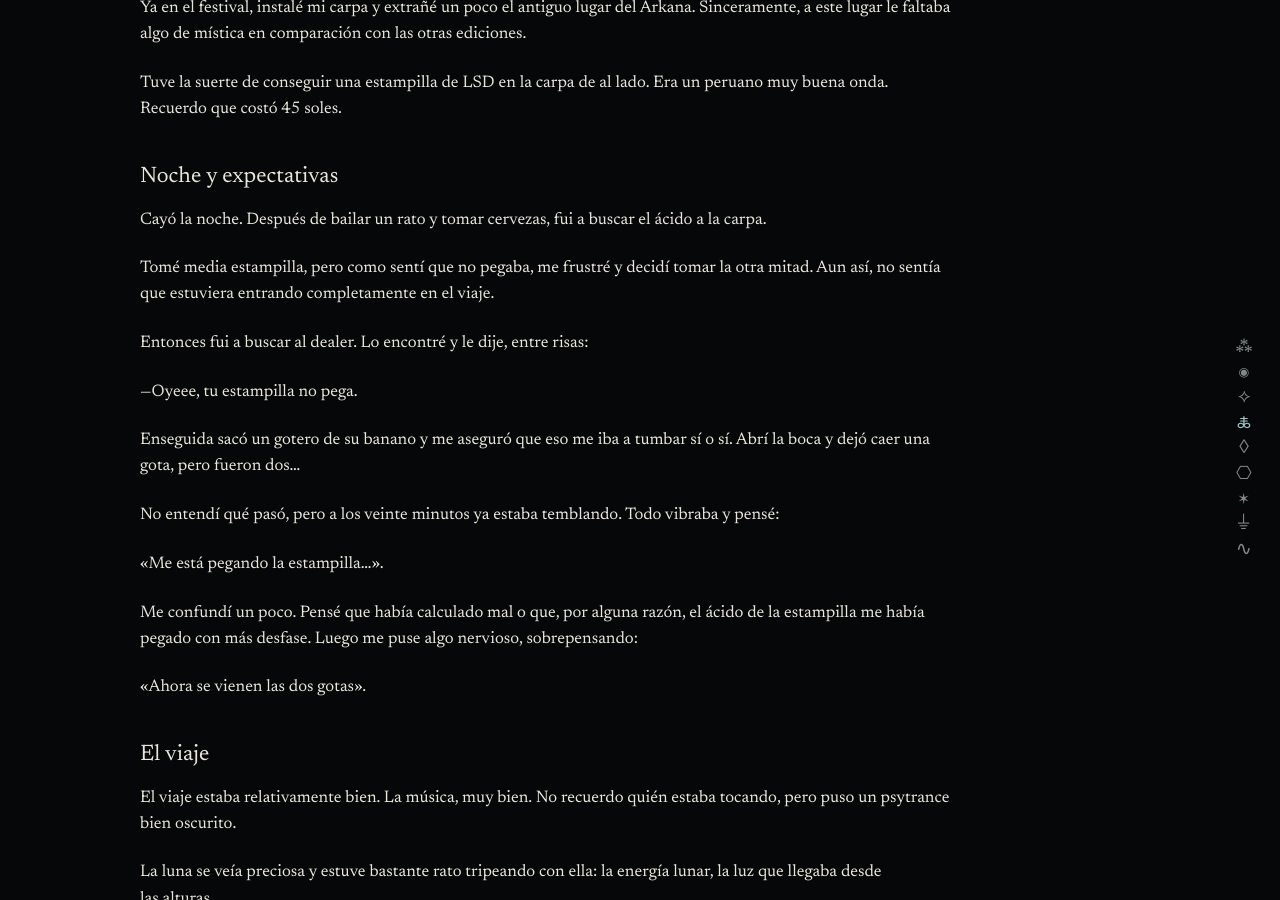
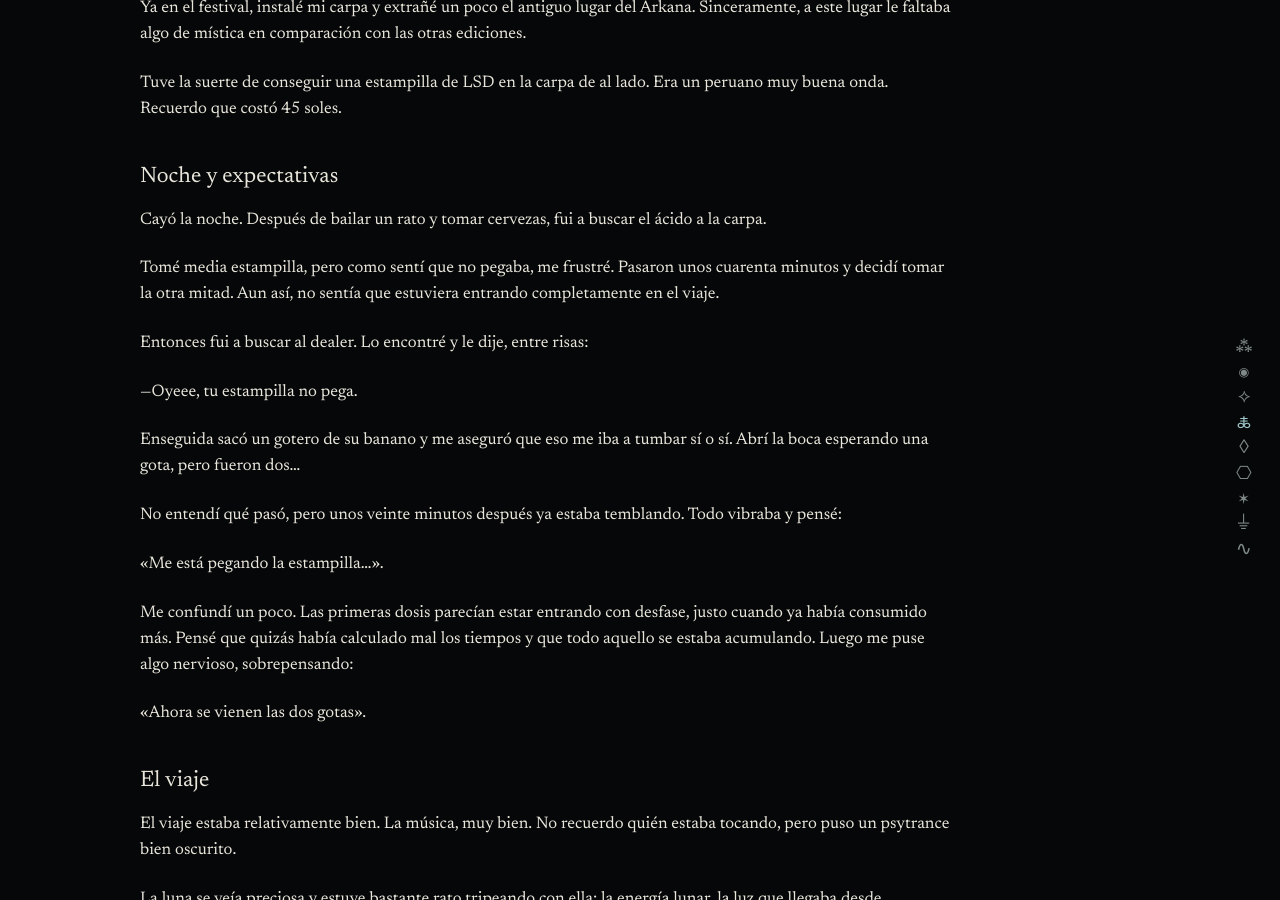
Before and after one commit to hugomoraga/kndl000, a Jekyll site: the page built from content/collections/_melange_reports/lsd-2-gotas-stamp-en-300-ug-arkana-festival-2026.md, in a window 1280 px wide and 900 px high, scrolled down 1251 px. Built offline with Jekyll 4.4.1, drawn with Linux system fonts in a browser that asks for light colours; some of the changed text lies outside the part shown.

Commit message:
Update Reporte “lsd-2-gotas-stamp-en-300-ug-arkana-festival-2026”

```diff
--- a/content/collections/_melange_reports/lsd-2-gotas-stamp-en-300-ug-arkana-festival-2026.md
+++ b/content/collections/_melange_reports/lsd-2-gotas-stamp-en-300-ug-arkana-festival-2026.md
@@ -23,19 +23,19 @@ Tuve la suerte de conseguir una estampilla de LSD en la carpa de al lado. Era un
 
 Cayó la noche. Después de bailar un rato y tomar cervezas, fui a buscar el ácido a la carpa.
 
-Tomé media estampilla, pero como sentí que no pegaba, me frustré y decidí tomar la otra mitad. Aun así, no sentía que estuviera entrando completamente en el viaje.
+Tomé media estampilla, pero como sentí que no pegaba, me frustré. Pasaron unos cuarenta minutos y decidí tomar la otra mitad. Aun así, no sentía que estuviera entrando completamente en el viaje.
 
 Entonces fui a buscar al dealer. Lo encontré y le dije, entre risas:
 
 —Oyeee, tu estampilla no pega.
 
-Enseguida sacó un gotero de su banano y me aseguró que eso me iba a tumbar sí o sí. Abrí la boca y dejó caer una gota, pero fueron dos...
+Enseguida sacó un gotero de su banano y me aseguró que eso me iba a tumbar sí o sí. Abrí la boca esperando una gota, pero fueron dos...
 
-No entendí qué pasó, pero a los veinte minutos ya estaba temblando. Todo vibraba y pensé:
+No entendí qué pasó, pero unos veinte minutos después ya estaba temblando. Todo vibraba y pensé:
 
 «Me está pegando la estampilla...».
 
-Me confundí un poco. Pensé que había calculado mal o que, por alguna razón, el ácido de la estampilla me había pegado con más desfase. Luego me puse algo nervioso, sobrepensando:
+Me confundí un poco. Las primeras dosis parecían estar entrando con desfase, justo cuando ya había consumido más. Pensé que quizás había calculado mal los tiempos y que todo aquello se estaba acumulando. Luego me puse algo nervioso, sobrepensando:
 
 «Ahora se vienen las dos gotas».
 
@@ -88,9 +88,6 @@ No sé cuántas veces ocurrió. Quizás algunas de esas sensaciones se repitiero
 En algún momento miré la hora y me di cuenta de que no había pasado tanto tiempo como imaginaba. Quizás había transcurrido una hora, tal vez menos de dos.
 
 Lo que describiré son algunas ideas, imágenes y emociones de lo que pasó. Me reservo otras porque no soy capaz de entenderlas ni de explicar qué fueron.
-
-
-
 
 ### La muerte
 
```
Also changed, not shown: other parts of content/collections/_melange_reports/lsd-2-gotas-stamp-en-300-ug-arkana-festival-2026.md (+1 -1 lines).
